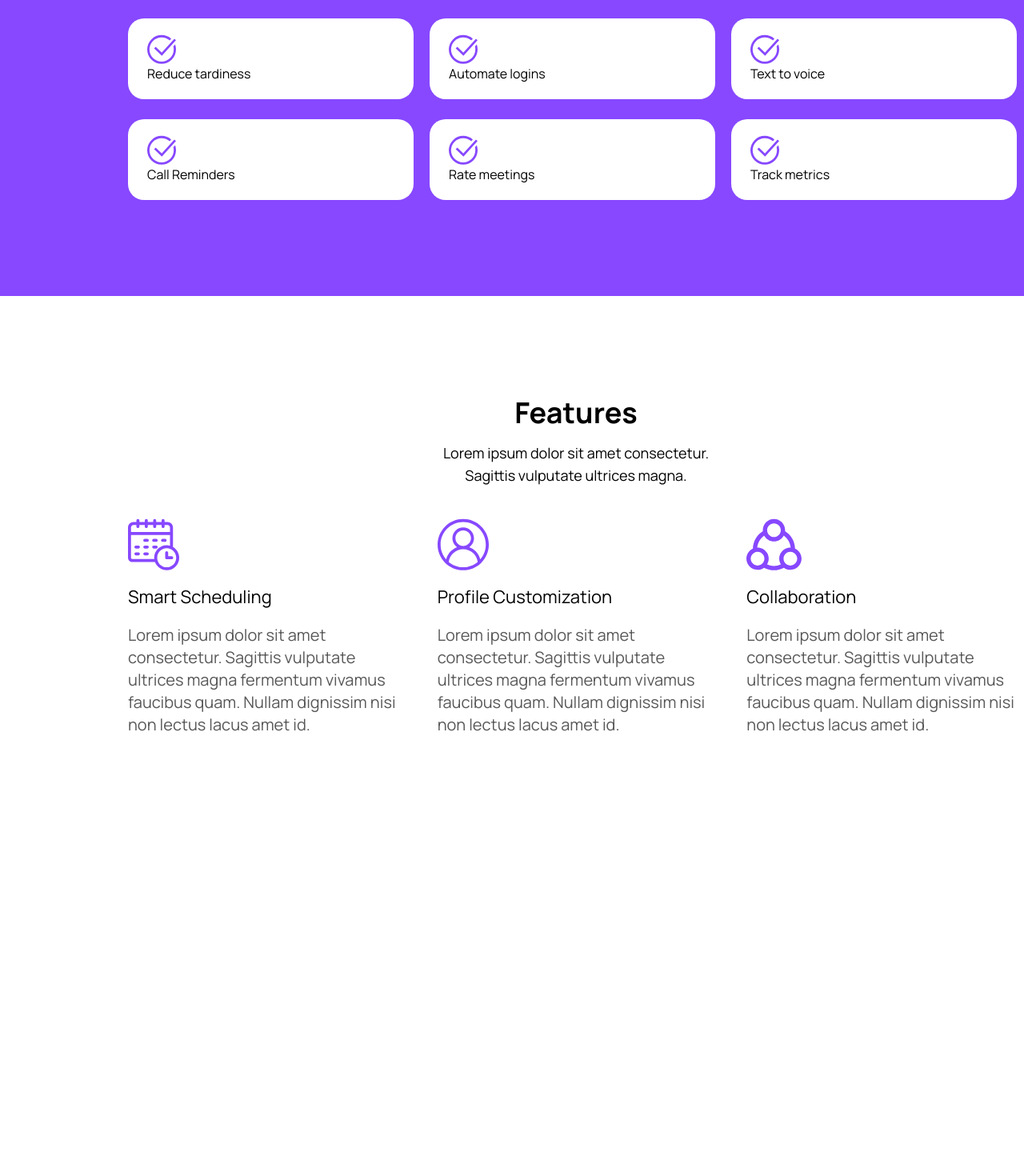
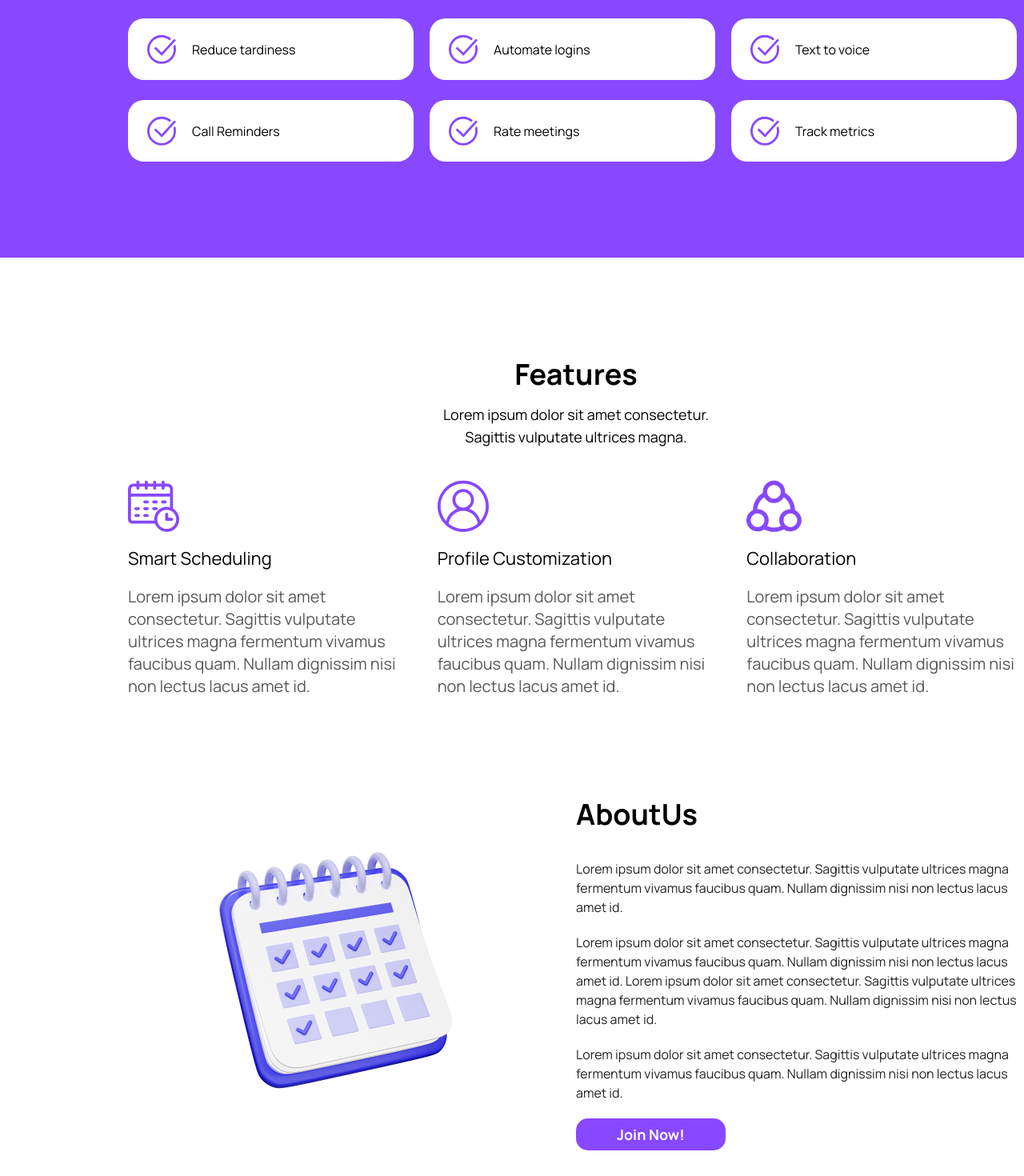
Before and after one commit to Honestdev125/react-auth-app, a React (Create React App) app in the folder frontend/: page / in a window 1280 px wide. Shown: the part 1780-3250 px from the top of the page at 80% size. Before the commit the page ends 2760 px from the top, so only its background shows below. Built offline with nearby package versions, Linux system fonts and the light colour scheme.

Commit message:
implement of the AboutUs

```diff
--- /dev/null
+++ b/frontend/src/components/Aboutus/AboutUs.js
@@ -0,0 +1,29 @@
+import Section5 from "../../assets/LandingPage/Section-5/Section-5-Image.png"
+import JoinBtn from "../Individual/JoinBtn"
+
+const AboutUs = () => {
+  return (
+    <div className="block md:flex pt-[60px] pb-[120px] px-5 md:px-0">
+      <div className="w-full md:w-1/2">
+        <img src={Section5} alt="AboutUs" />
+      </div>
+      <div className="w-full md:w-1/2">
+        <p className="font-bold text-4xl  leading-52 pb-[10px]">AboutUs</p>
+        <div className="my-5">
+          <p className="font-normal text-custom text-base">
+            Lorem ipsum dolor sit amet consectetur. Sagittis vulputate ultrices magna fermentum vivamus faucibus quam. Nullam dignissim nisi non lectus lacus amet id.
+          </p>
+          <p className="font-normal text-custom text-base my-5">
+            Lorem ipsum dolor sit amet consectetur. Sagittis vulputate ultrices magna fermentum vivamus faucibus quam. Nullam dignissim nisi non lectus lacus amet id. Lorem ipsum dolor sit amet consectetur. Sagittis vulputate ultrices magna fermentum vivamus faucibus quam. Nullam dignissim nisi non lectus lacus amet id.
+          </p>
+          <p className="font-normal text-custom text-base">
+            Lorem ipsum dolor sit amet consectetur. Sagittis vulputate ultrices magna fermentum vivamus faucibus quam. Nullam dignissim nisi non lectus lacus amet id.
+          </p>
+        </div>
+        <JoinBtn name="Join Now!" />
+      </div>
+    </div>
+  )
+}
+
+export default AboutUs
--- a/frontend/src/components/Enterprise/TypeBtn.js
+++ b/frontend/src/components/Enterprise/TypeBtn.js
@@ -1,10 +1,10 @@
 const TypeBtn = ({ text }) => {
   return (
-    <div className="py-5 px-6 bg-white rounded-[20px] w-full md:w-[357px] mb-[25px] md:mb-0">
+    <div className="flex items-center py-5 px-6 bg-white rounded-[20px] w-full md:w-[357px] mb-[25px] md:mb-0">
       <svg width="36" height="37" viewBox="0 0 36 37" fill="none" xmlns="http://www.w3.org/2000/svg">
         <path d="M18.1588 22.6768L33.9057 5.39255L35.9846 7.28659L18.3029 26.6942L8.66382 17.5311L10.6018 15.4926L18.1588 22.6768ZM34.8926 12.6155L32.6994 15.0303C33.0178 16.2528 33.1875 17.5346 33.1875 18.8555C33.1875 27.2298 26.3743 34.043 18 34.043C9.62567 34.043 2.8125 27.2298 2.8125 18.8555C2.8125 10.4811 9.62567 3.66797 18 3.66797C21.8795 3.66797 25.4232 5.1308 28.1107 7.53296L30.0067 5.44528C26.7014 2.4787 22.4756 0.855469 18 0.855469C13.1921 0.855469 8.67178 2.72781 5.27206 6.12753C1.87234 9.52725 0 14.0476 0 18.8555C0 23.6634 1.87234 28.1837 5.27206 31.5834C8.67178 34.9831 13.1921 36.8555 18 36.8555C22.8079 36.8555 27.3282 34.9831 30.7279 31.5834C34.1277 28.1837 36 23.6634 36 18.8555C36 16.6917 35.6196 14.5867 34.8926 12.6155Z" fill="#8748FF" />
       </svg>
-      <span>{ text }</span>
+      <span className="ms-5">{ text }</span>
     </div>
   )
 }
--- a/frontend/src/components/Features/Features.js
+++ b/frontend/src/components/Features/Features.js
@@ -17,7 +17,7 @@ const Features = () => {
           text="Sagittis vulputate ultrices magna."
         />
       </div>
-      <div className="block md:flex space-x-0 md:space-x-10 mx-3 md:mx-0">
+      <div className="block md:flex space-x-0 md:space-x-10 mx-5 md:mx-0">
         <FeatureBlog
           img = {Icon1}
           title = "Smart Scheduling"
--- a/frontend/src/pages/Landing/index.js
+++ b/frontend/src/pages/Landing/index.js
@@ -3,6 +3,7 @@ import Login from "../../components/Login/Login";
 import Individual from "../../components/Individual/Individual";
 import Enterprise from "../../components/Enterprise/Enterprise";
 import Features from "../../components/Features/Features";
+import AboutUs from "../../components/Aboutus/AboutUs";
 
 const Landing = () => {
   return (
@@ -17,6 +18,7 @@ const Landing = () => {
       </div>
       <div className="mx-auto w-full md:w-1440 px-2 md:px-40">
         <Features />
+        <AboutUs />
       </div>
     </div>
   )
```
